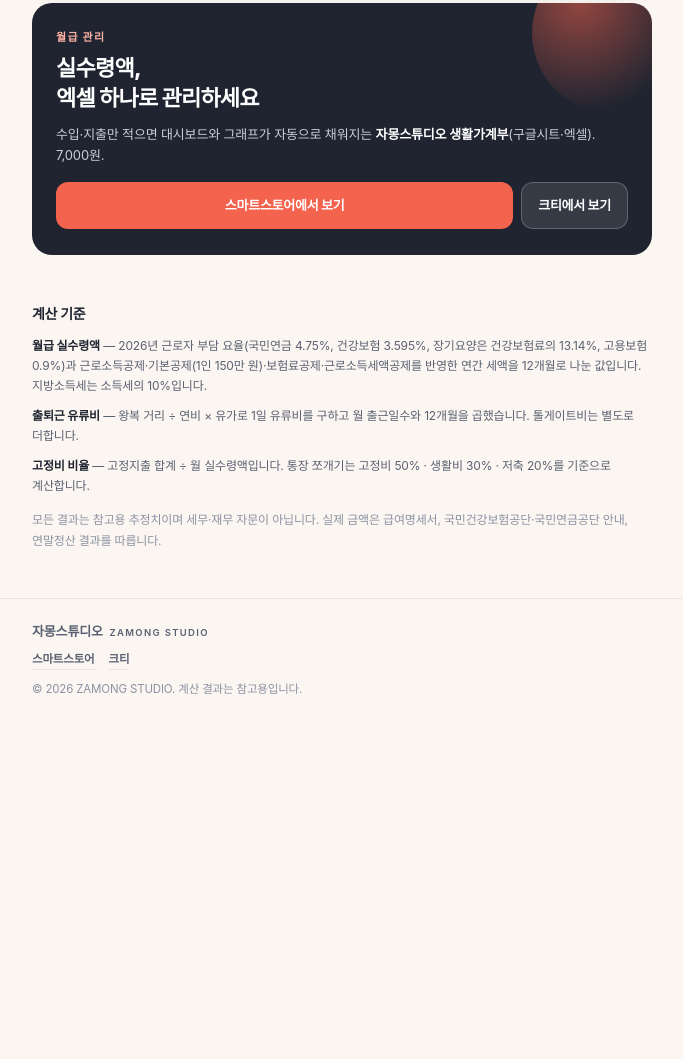
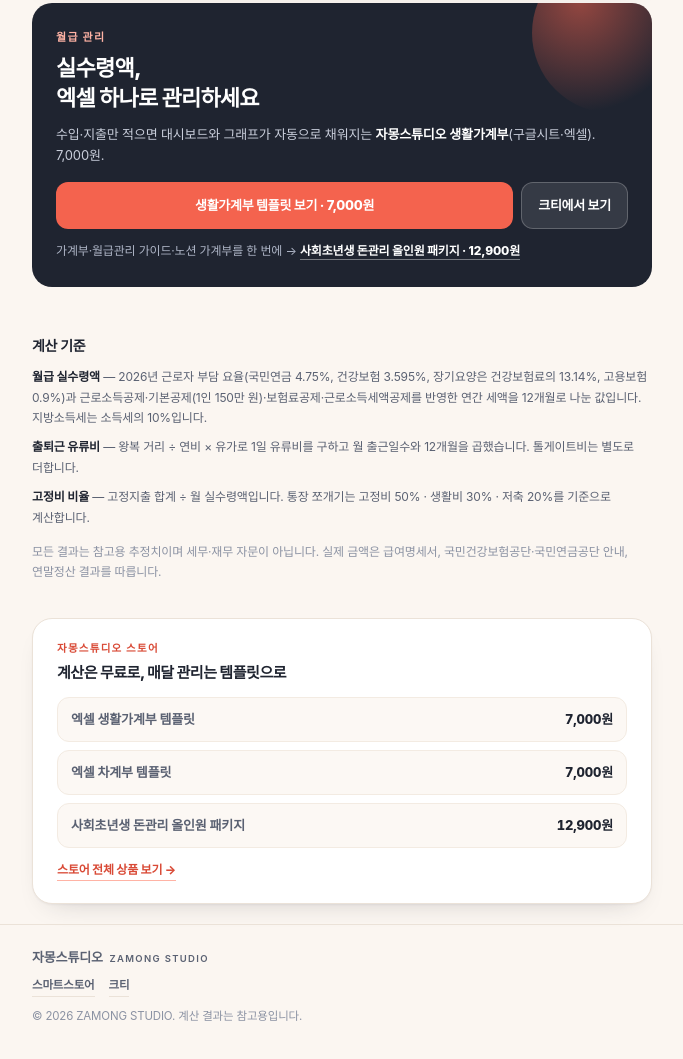
Before and after one commit to qaswcomzxc497-oss/zamong-tools, a plain HTML site: page index.html in a window 1280 px wide. Shown: the part 1551-2610 px from the top of the page, without its empty margins (298-981 px from the left). Before the commit the page ends 2284 px from the top, so only its background shows below. Drawn offline with Linux system fonts and the light colour scheme.

Commit message:
계산기별 스마트스토어 상품 링크 연결(생활가계부·차계부·올인원 패키지)과 하단 스토어 블록 추가

```diff
--- a/assets/style.css
+++ b/assets/style.css
@@ -176,6 +176,20 @@ a{color:inherit}
 .btn:active{transform:scale(.98)}
 .btn.primary{background:var(--coral);color:#fff;flex:1 1 auto}
 .btn.ghost{background:rgba(255,255,255,.1);color:#fff;border:1px solid rgba(255,255,255,.22);flex:0 0 auto}
+.promo-alt{margin:13px 0 0;font-size:12px;line-height:1.55;color:#AEB5C6;position:relative}
+.promo-alt a{color:#fff;font-weight:800;text-decoration:none;border-bottom:1px solid rgba(255,255,255,.4);padding-bottom:1px}
+.promo-alt a:hover{border-bottom-color:var(--peach)}
+
+/* store band */
+.store{padding-top:8px}
+.store-in{background:var(--paper);border:1px solid var(--line);border-radius:var(--radius);padding:18px;box-shadow:var(--shadow)}
+.store-kicker{margin:0 0 4px;font-size:10.5px;font-weight:800;letter-spacing:.12em;color:var(--coral-d)}
+.store-title{margin:0 0 12px;font-size:15px;font-weight:800;letter-spacing:-0.03em}
+.store-list{list-style:none;margin:0;padding:0;display:grid;gap:8px}
+.store-list a{display:flex;justify-content:space-between;align-items:center;gap:10px;text-decoration:none;font-size:13px;font-weight:700;color:var(--ink-2);border:1px solid var(--line-2);background:#FCF8F4;border-radius:12px;padding:11px 13px;transition:border-color .15s,color .15s}
+.store-list a:hover{border-color:var(--peach);color:var(--ink)}
+.store-list b{font-weight:800;color:var(--ink);white-space:nowrap;font-variant-numeric:tabular-nums}
+.store-all{display:inline-block;margin-top:12px;font-size:12px;font-weight:800;color:var(--coral-d);text-decoration:none;border-bottom:1px solid var(--peach);padding-bottom:1px}
 
 /* ad */
 .ad-slot{margin:18px 0 4px;min-height:0}
@@ -206,6 +220,7 @@ a{color:inherit}
   .tab{font-size:14.5px;padding:13px 6px}
   .promo{padding:26px 24px}
   .promo h3{font-size:22px}
+  .store-in{padding:22px 24px}
 }
 @media (max-width:359px){
   .stat3 b{font-size:12.5px}
--- a/index.html
+++ b/index.html
@@ -245,9 +245,10 @@
       <h3>실수령액,<br>엑셀 하나로 관리하세요</h3>
       <p class="promo-body">수입·지출만 적으면 대시보드와 그래프가 자동으로 채워지는 <b>자몽스튜디오 생활가계부</b>(구글시트·엑셀). 7,000원.</p>
       <div class="promo-btns">
-        <a class="btn primary" href="https://smartstore.naver.com/autosheet" target="_blank" rel="noopener">스마트스토어에서 보기</a>
-        <a class="btn ghost" href="https://ctee.kr/place/autosheetlab" target="_blank" rel="noopener">크티에서 보기</a>
+        <a class="btn primary" href="https://smartstore.naver.com/autosheet/products/13894469921" target="_blank" rel="noopener noreferrer">생활가계부 템플릿 보기 · 7,000원</a>
+        <a class="btn ghost" href="https://ctee.kr/place/autosheetlab" target="_blank" rel="noopener noreferrer">크티에서 보기</a>
       </div>
+      <p class="promo-alt">가계부·월급관리 가이드·노션 가계부를 한 번에 → <a href="https://smartstore.naver.com/autosheet/products/13899672985" target="_blank" rel="noopener noreferrer">사회초년생 돈관리 올인원 패키지 · 12,900원</a></p>
     </aside>
 
     <div class="ad-slot" data-ad="salary"><!-- 애드센스 광고 영역 (승인 후 코드 삽입) --></div>
@@ -337,8 +338,8 @@
       <h3>기름값·정비·보험까지<br>한 장에 정리</h3>
       <p class="promo-body">주유·세차·정비·보험을 적으면 월 지출과 연비가 자동 집계되는 <b>자몽스튜디오 차계부</b>(구글시트·엑셀). 7,000원.</p>
       <div class="promo-btns">
-        <a class="btn primary" href="https://smartstore.naver.com/autosheet" target="_blank" rel="noopener">차계부 템플릿 보기</a>
-        <a class="btn ghost" href="https://ctee.kr/place/autosheetlab" target="_blank" rel="noopener">크티에서 보기</a>
+        <a class="btn primary" href="https://smartstore.naver.com/autosheet/products/13894432295" target="_blank" rel="noopener noreferrer">차계부 템플릿 보기 · 7,000원</a>
+        <a class="btn ghost" href="https://ctee.kr/place/autosheetlab" target="_blank" rel="noopener noreferrer">크티에서 보기</a>
       </div>
     </aside>
 
@@ -427,10 +428,10 @@
     <aside class="promo">
       <p class="promo-kicker">고정비 관리</p>
       <h3>새는 돈부터 막고<br>남는 돈을 굴리기</h3>
-      <p class="promo-body">고정지출·카드값을 항목별로 자동 집계하는 <b>생활가계부</b>, 통장 쪼개기까지 자동으로 잡는 <b>노션 월급·가계부 트래커</b>. 각 7,000원.</p>
+      <p class="promo-body">고정지출·카드값을 항목별로 나눠 자동 집계하는 <b>자몽스튜디오 생활가계부</b>(구글시트·엑셀). 통장 쪼개기 비율과 나란히 두고 보기 좋습니다. 7,000원.</p>
       <div class="promo-btns">
-        <a class="btn primary" href="https://smartstore.naver.com/autosheet" target="_blank" rel="noopener">가계부 템플릿 보기</a>
-        <a class="btn ghost" href="https://ctee.kr/place/autosheetlab" target="_blank" rel="noopener">크티에서 보기</a>
+        <a class="btn primary" href="https://smartstore.naver.com/autosheet/products/13894469921" target="_blank" rel="noopener noreferrer">가계부 템플릿 보기 · 7,000원</a>
+        <a class="btn ghost" href="https://ctee.kr/place/autosheetlab" target="_blank" rel="noopener noreferrer">크티에서 보기</a>
       </div>
     </aside>
 
@@ -444,14 +445,27 @@
     <p><b>고정비 비율</b> — 고정지출 합계 ÷ 월 실수령액입니다. 통장 쪼개기는 고정비 50% · 생활비 30% · 저축 20%를 기준으로 계산합니다.</p>
     <p class="disclaimer">모든 결과는 참고용 추정치이며 세무·재무 자문이 아닙니다. 실제 금액은 급여명세서, 국민건강보험공단·국민연금공단 안내, 연말정산 결과를 따릅니다.</p>
   </section>
+
+  <section class="wrap store">
+    <div class="store-in">
+      <p class="store-kicker">자몽스튜디오 스토어</p>
+      <p class="store-title">계산은 무료로, 매달 관리는 템플릿으로</p>
+      <ul class="store-list">
+        <li><a href="https://smartstore.naver.com/autosheet/products/13894469921" target="_blank" rel="noopener noreferrer"><span>엑셀 생활가계부 템플릿</span><b>7,000원</b></a></li>
+        <li><a href="https://smartstore.naver.com/autosheet/products/13894432295" target="_blank" rel="noopener noreferrer"><span>엑셀 차계부 템플릿</span><b>7,000원</b></a></li>
+        <li><a href="https://smartstore.naver.com/autosheet/products/13899672985" target="_blank" rel="noopener noreferrer"><span>사회초년생 돈관리 올인원 패키지</span><b>12,900원</b></a></li>
+      </ul>
+      <a class="store-all" href="https://smartstore.naver.com/autosheet" target="_blank" rel="noopener noreferrer">스토어 전체 상품 보기 →</a>
+    </div>
+  </section>
 </main>
 
 <footer class="site-foot">
   <div class="wrap">
     <p class="foot-brand">자몽스튜디오 <span>ZAMONG STUDIO</span></p>
     <p class="foot-links">
-      <a href="https://smartstore.naver.com/autosheet" target="_blank" rel="noopener">스마트스토어</a>
-      <a href="https://ctee.kr/place/autosheetlab" target="_blank" rel="noopener">크티</a>
+      <a href="https://smartstore.naver.com/autosheet" target="_blank" rel="noopener noreferrer">스마트스토어</a>
+      <a href="https://ctee.kr/place/autosheetlab" target="_blank" rel="noopener noreferrer">크티</a>
     </p>
     <p class="copy">© 2026 ZAMONG STUDIO. 계산 결과는 참고용입니다.</p>
   </div>
```
Also changed, not shown: 1 other file.
